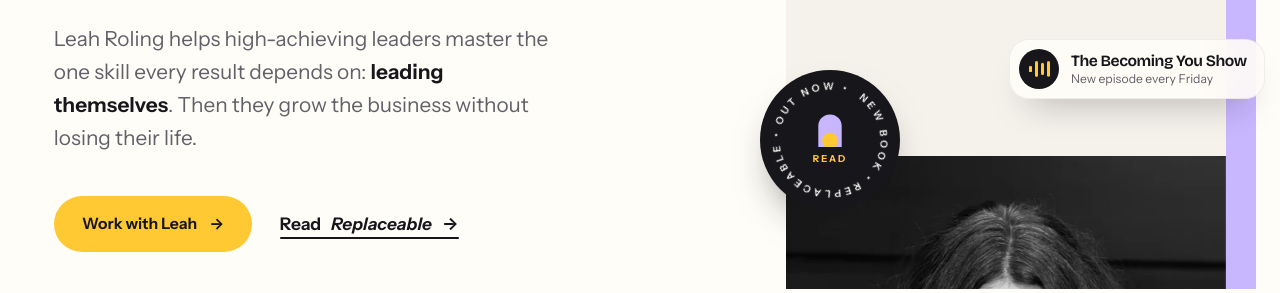
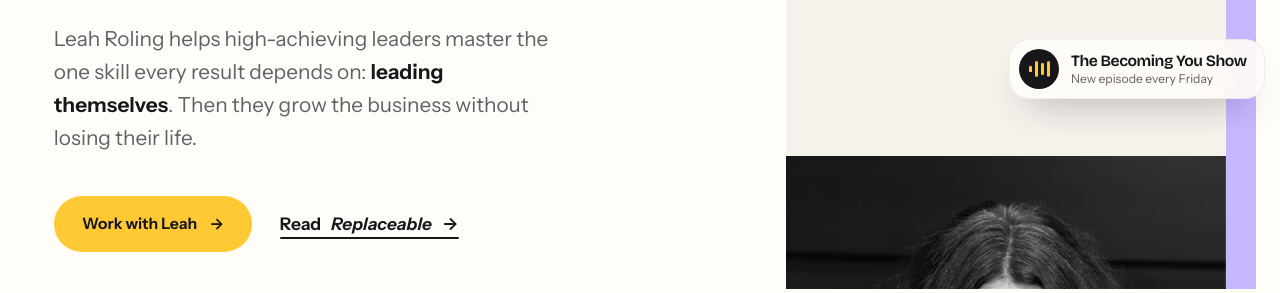
Before and after one commit to logannewman-stack/leahbrandwebsite, a plain HTML site: page index.html in a window 1280 px wide. Shown: the part 507-800 px from the top of the page. Drawn offline with Linux system fonts and the light colour scheme; animation ran at ten frames a second.

Commit message:
Remove the spinning "new book" badge from the hero
Take the round rotating badge off the portrait, along with its styles
and animations. Update the UI & UX overview copy that referred to it,
and rebuild the overview and brand book screenshots.

Co-Authored-By: Claude Fable 5.2 <noreply@anthropic.com>
Claude-Session: https://claude.ai/code/session_01KxCZka7KkFB8Neh5Co1KEt

```diff
--- a/assets/css/styles.css
+++ b/assets/css/styles.css
@@ -908,56 +908,6 @@ body.menu-open {
 @keyframes settle {
   from {
     transform: scale(1.07);
-  }
-}
-.badge {
-  position: absolute;
-  z-index: 2;
-  left: -26px;
-  bottom: 14%;
-  width: clamp(112px, 11vw, 140px);
-  aspect-ratio: 1;
-  border-radius: 50%;
-  background: var(--ink);
-  color: var(--paper);
-  display: grid;
-  place-items: center;
-  box-shadow: 0 20px 40px -18px rgba(23, 22, 27, 0.6);
-  transition: transform 0.6s var(--ease-back);
-  animation: badgePop 0.8s var(--ease-back) 0.7s both;
-}
-@keyframes badgePop {
-  from {
-    opacity: 0;
-    scale: 0.5;
-  }
-}
-.badge:hover {
-  transform: rotate(-10deg) scale(1.06);
-}
-.badge svg.ring {
-  position: absolute;
-  inset: 7px;
-  width: calc(100% - 14px);
-  height: calc(100% - 14px);
-  animation: spin 20s linear infinite;
-}
-.badge__center {
-  display: grid;
-  justify-items: center;
-  gap: 4px;
-}
-.badge__center b {
-  font-family: var(--sans);
-  font-size: 0.6rem;
-  font-weight: 700;
-  letter-spacing: 0.2em;
-  text-transform: uppercase;
-  color: var(--sun);
-}
-@keyframes spin {
-  to {
-    transform: rotate(360deg);
   }
 }
 /* floating cards around the portrait */
@@ -3155,11 +3105,6 @@ fieldset.field {
 
 /* ---------- Small-screen refinements ---------- */
 @media (max-width: 959px) {
-  .badge {
-    left: -6px;
-    bottom: 10%;
-    width: 104px;
-  }
   .hero__visual {
     width: min(86%, 400px);
     margin-top: 12px;
--- a/index.html
+++ b/index.html
@@ -146,15 +146,6 @@
               alt="Leah Roling smiling, black-and-white portrait"
               fetchpriority="high">
           </div>
-          <a class="badge" href="#replaceable" aria-label="New book: Replaceable, out now">
-            <svg class="ring" viewBox="0 0 120 120" aria-hidden="true">
-              <defs><path id="badge-circle" d="M60 60m-48 0a48 48 0 1 1 96 0a48 48 0 1 1-96 0"/></defs>
-              <text font-family="Instrument Sans, sans-serif" font-size="9.4" font-weight="600" letter-spacing="3.1" fill="#FFFDF8">
-                <textPath href="#badge-circle">NEW BOOK • REPLACEABLE • OUT NOW • </textPath>
-              </text>
-            </svg>
-            <span class="badge__center" aria-hidden="true"><svg width="26" height="34" viewBox="0 0 200 260" aria-hidden="true"><defs><clipPath id="badge-door"><path d="M10 260V100a90 90 0 0 1 180 0v160z"/></clipPath></defs><path d="M10 260V100a90 90 0 0 1 180 0v160z" fill="#C8B6FF"/><g clip-path="url(#badge-door)"><circle cx="100" cy="212" r="60" fill="#FFC933"/></g></svg><b>Read</b></span>
-          </a>
           <a class="chip-float chip-float--show" href="#show">
             <span class="eq" aria-hidden="true"><i></i><i></i><i></i><i></i></span>
             <span><b>The Becoming You Show</b><small>New episode every Friday</small></span>
```
Also changed, not shown: brand/ui-ux-overview/index.html (+1 -1 lines), brand/ui-ux-overview/page.html (+1 -1 lines), brand/source/shots/site-desktop.png, brand/ui-ux-overview/img/01-hero.webp, brand/ui-ux-overview/img/11-podcast.webp, brand/ui-ux-overview/img/tablet-hero.webp, 1 other file.
